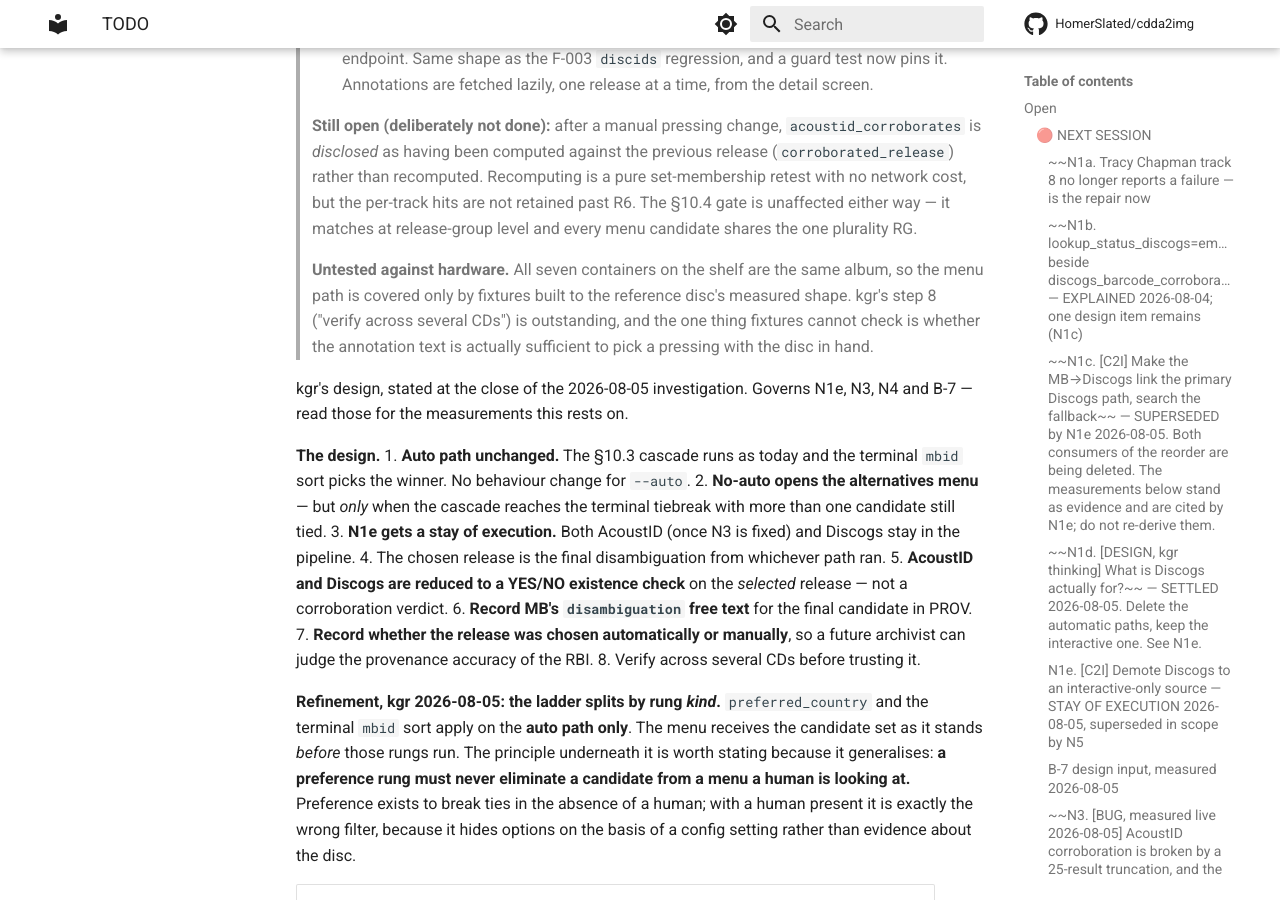
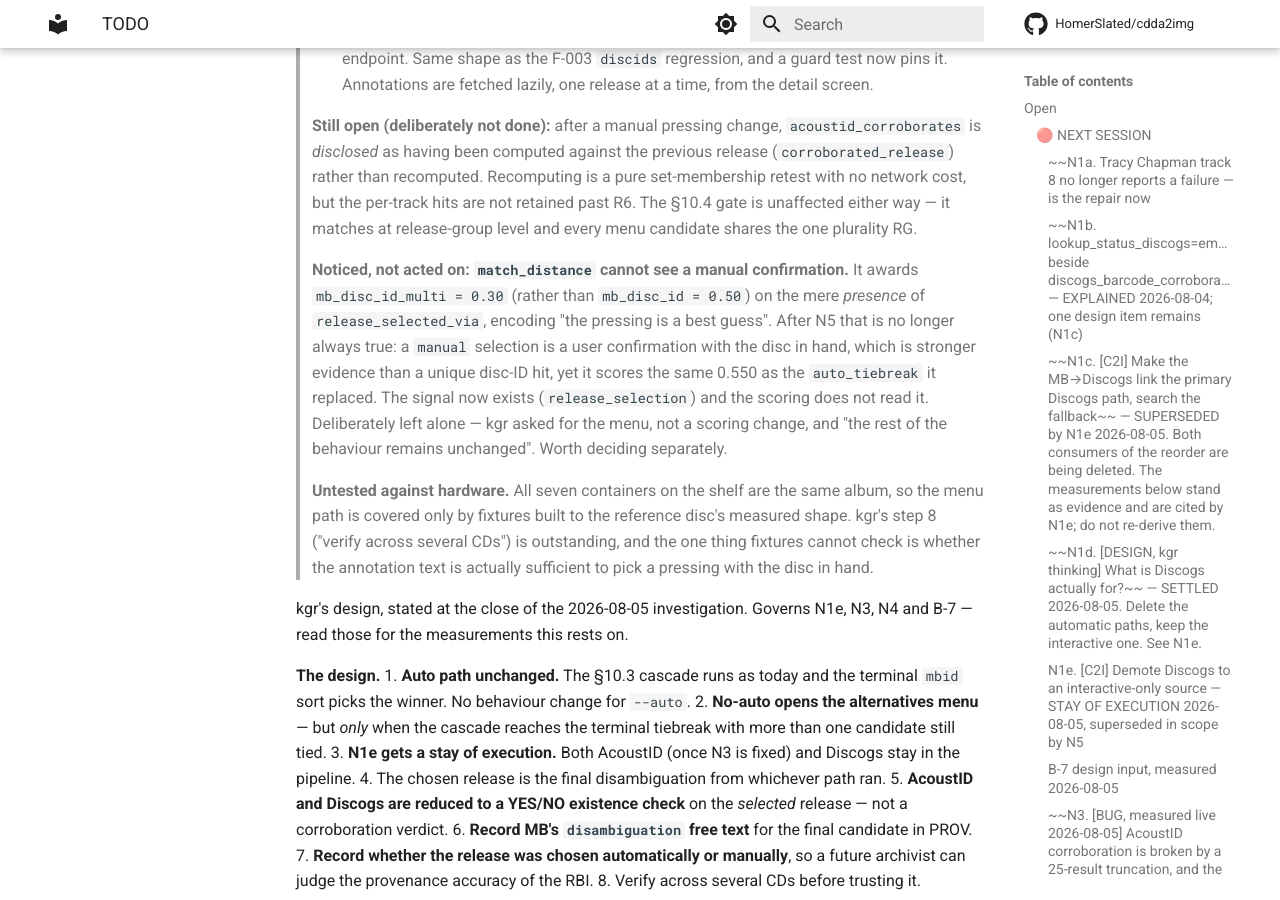
Before and after one commit to HomerSlated/cdda2img, an MkDocs documentation site: the page built from docs/reference/TODO.md, in a window 1280 px wide and 900 px high, scrolled down 14634 px. Built offline with MkDocs 1.6.1 and Material for MkDocs 9.7.7, drawn with Linux system fonts in a browser that asks for light colours; comment, search, counter and statistics services are not loaded.

Commit message:
docs(todo): the confidence score cannot yet see a manual pressing confirmation
N5 created a signal match_distance does not read. mb_disc_id_multi = 0.30 is
awarded on the presence of release_selected_via, encoding the claim that the
pressing is a best guess. A manual selection is a user confirmation with the
disc in hand and scores identically to the auto_tiebreak it replaced.

Left alone deliberately: kgr asked for the menu, not a scoring change.

Co-Authored-By: Claude Opus 5 <noreply@anthropic.com>

```diff
--- a/docs/reference/TODO.md
+++ b/docs/reference/TODO.md
@@ -637,6 +637,16 @@ what happened rather than a verdict.
 > is a pure set-membership retest with no network cost, but the per-track hits
 > are not retained past R6. The §10.4 gate is unaffected either way — it matches
 > at release-group level and every menu candidate shares the one plurality RG.
+>
+> **Noticed, not acted on: `match_distance` cannot see a manual confirmation.**
+> It awards `mb_disc_id_multi = 0.30` (rather than `mb_disc_id = 0.50`) on the
+> mere *presence* of `release_selected_via`, encoding "the pressing is a best
+> guess". After N5 that is no longer always true: a `manual` selection is a user
+> confirmation with the disc in hand, which is stronger evidence than a unique
+> disc-ID hit, yet it scores the same 0.550 as the `auto_tiebreak` it replaced.
+> The signal now exists (`release_selection`) and the scoring does not read it.
+> Deliberately left alone — kgr asked for the menu, not a scoring change, and
+> "the rest of the behaviour remains unchanged". Worth deciding separately.
 >
 > **Untested against hardware.** All seven containers on the shelf are the same
 > album, so the menu path is covered only by fixtures built to the reference
```
